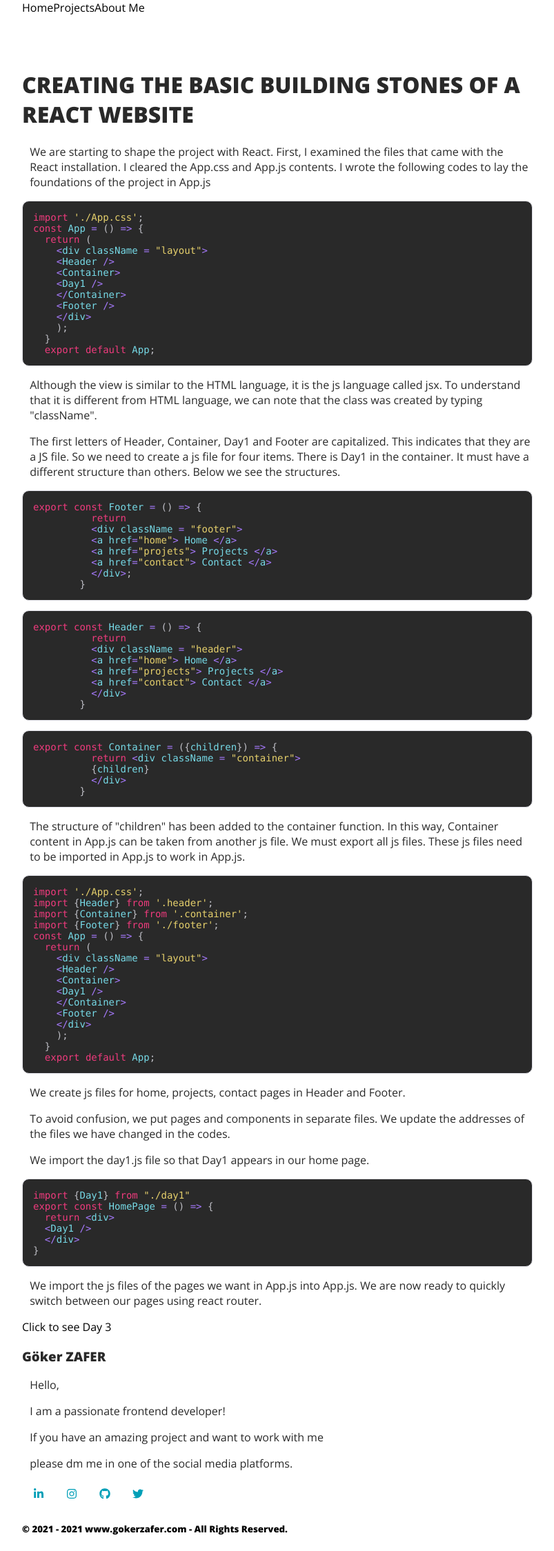
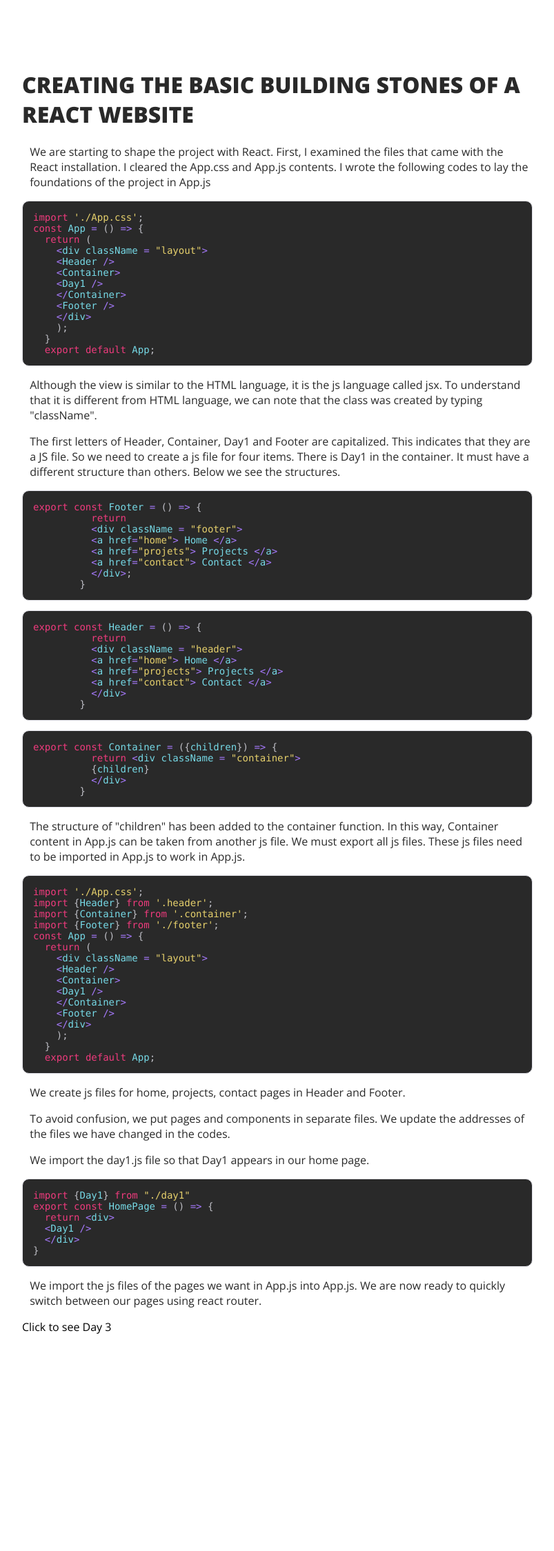
Before and after one commit to gokerlek/goker-blog, a Next.js app: page /day2 in a window 1280 px wide. Shown: the whole page at 69% size, without its empty margins (238-1041 px from the left). After the commit the page ends 2085 px from the top, so only its background shows below. Built offline with nearby package versions, Linux system fonts and the light colour scheme.

Commit message:
denedim bişiler olmadı

```diff
--- a/components/footer.js
+++ b/components/footer.js
@@ -4,24 +4,10 @@ import { FaGithub } from 'react-icons/fa';
 import { FaTwitter } from 'react-icons/fa';
 import { FaInstagram } from 'react-icons/fa';
 import { Container } from './container';
-export const Footer = () => {
+export const Footer = (footer) => {
   return (
     <div className="footer">
-      <Container>
-        <h3>Göker ZAFER</h3>
-        <p>Hello,</p>
-        <p>I am a passionate frontend developer!</p>
-        <p>If you have an amazing project and want to work with me </p>
-        <p>please dm me in one of the social media platforms.</p>
-        <IconWithLink
-          link="https://www.linkedin.com/in/gokerzafer/"
-          icon={FaLinkedinIn}
-        />
-        <IconWithLink link="https://www.instagram.com/gokerlek" icon={FaInstagram} />
-        <IconWithLink link="https://github.com/gokerlek" icon={FaGithub} />
-        <IconWithLink link="https://twitter.com/gokerzfr" icon={FaTwitter} />
-        <h5>© 2021 - 2021 www.gokerzafer.com - All Rights Reserved.</h5>
-      </Container>
+      <Container footer={footer}></Container>
     </div>
   );
 };
--- a/components/header.js
+++ b/components/header.js
@@ -1,14 +1,10 @@
 import Link from 'next/link';
 import { Container } from './container';
 
-export const Header = () => {
+export const Header = ({ menu }) => {
   return (
     <div className="header">
-      <Container>
-        <Link href="/">Home</Link>
-        <Link href="/projects">Projects</Link>
-        <Link href="/about-me">About Me</Link>
-      </Container>
+      <Container menu={menu}></Container>
     </div>
   );
 };
--- a/components/layout.js
+++ b/components/layout.js
@@ -2,7 +2,7 @@ import Head from 'next/head';
 import { Footer } from './footer';
 import { Header } from './header';
 
-export const Layout = ({ children, title = 'Goker Blog' }) => {
+export const Layout = ({ children, title = 'Goker Blog', menu, footer }) => {
   return (
     <>
       <Head>
@@ -10,9 +10,9 @@ export const Layout = ({ children, title = 'Goker Blog' }) => {
         <link rel="icon" href="/favicon.ico" />
       </Head>
       <div className="layout">
-        <Header />
+        <Header menu={menu} />
         <div> {children} </div>
-        <Footer />
+        <Footer footer={footer} />
         <style jsx global>{`
           p {
             padding-left: 0.7em;
--- a/pages/projects.js
+++ b/pages/projects.js
@@ -6,12 +6,12 @@ import { Layout } from '../components/layout';
 import { Container } from '../components/container';
 import { getProjects } from '../api/projects';
 
-const ProjectsPage = (props) => {
+const ProjectsPage = (props, menu, footer) => {
   console.log(props);
   const [datas] = useState(projectsDatas);
 
   return (
-    <Layout title="Göker Blog - My projects">
+    <Layout title="Göker Blog - My projects" footer={footer} menu={menu.menuItems}>
       <Container>
         <div>
           <PageHeader> My projects </PageHeader>
```
